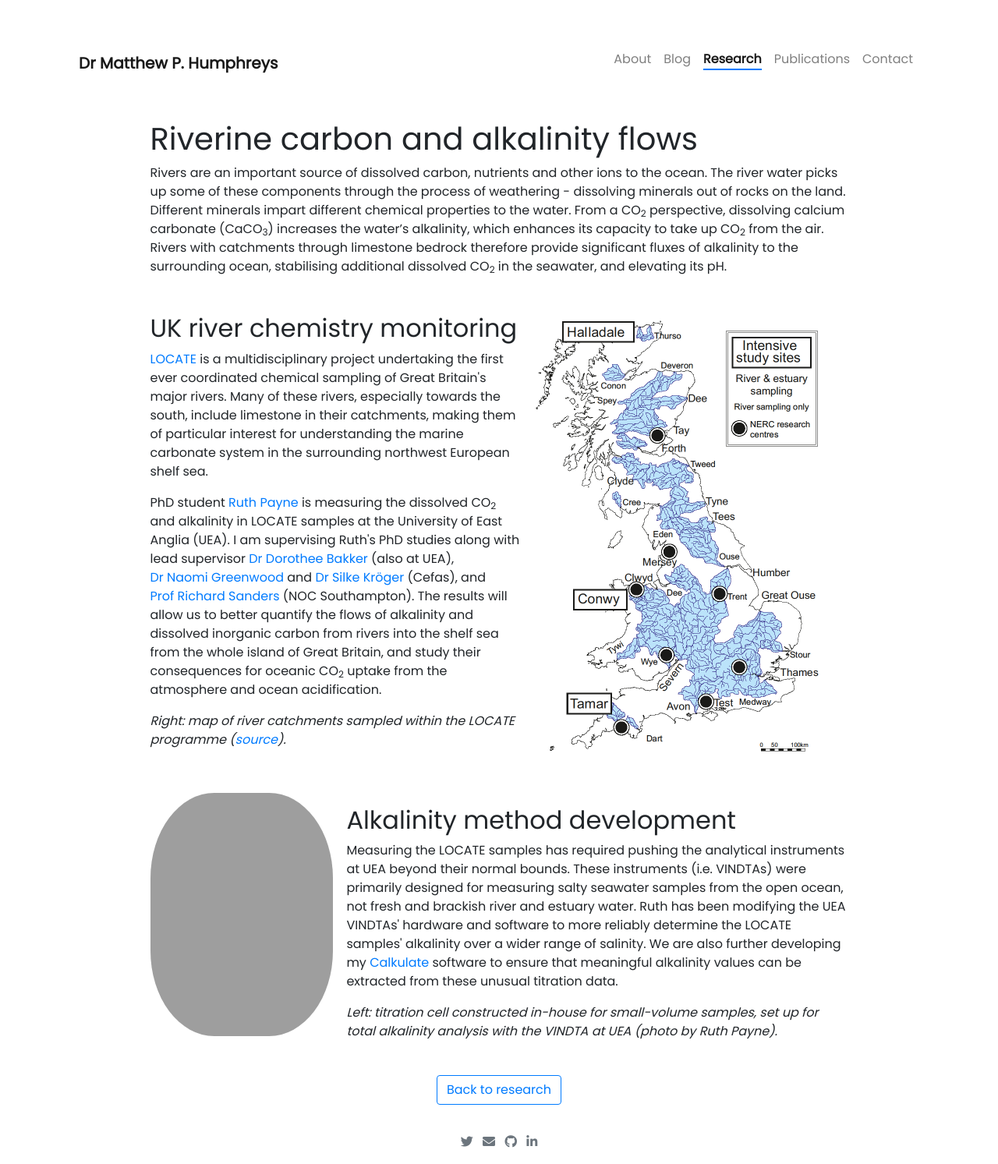
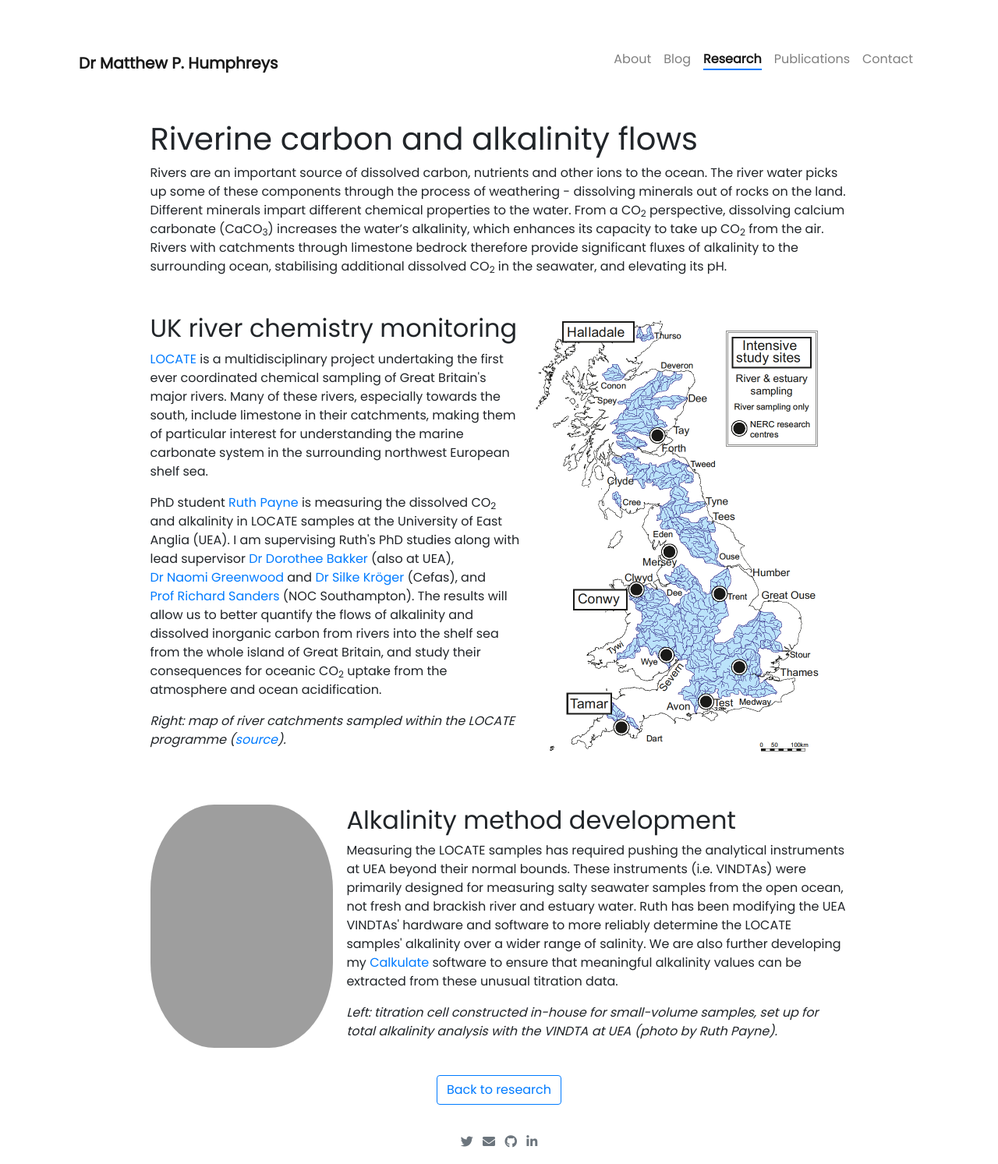
Before and after one commit to mvdh7/mvdh7.github.io, a Jekyll site: the page built from _projects/350-locate.md, in a window 1280 px wide. Shown: the whole page at 78% size. Built offline with Jekyll 4.4.1, drawn with Linux system fonts in a browser that asks for light colours; nearby versions of some CDN libraries; comment, search, counter and statistics services are not loaded; grey boxes are pictures that could not be loaded.

Commit message:
Back to center align

```diff
--- a/_projects/350-locate.md
+++ b/_projects/350-locate.md
@@ -28,9 +28,9 @@ Rivers are an important source of dissolved carbon, nutrients and other ions to
 
 </div>
 
-<div style="display:flex; align-items:flex-start; flex-direction:row">
+<div style="display:flex; align-items:center">
 
-<img src="https://raw.githubusercontent.com/mvdh7/mvdh7.github.io/master/images/rivercarbon/uea-alk-cell.jpg" style="border-radius:35%; width:234px; height:312px; flex-basis:234px; min-width:234px" />
+<img src="https://raw.githubusercontent.com/mvdh7/mvdh7.github.io/master/images/rivercarbon/uea-alk-cell.jpg" style="border-radius:35%; width:234px; height:312px; min-width:234px" />
 
 <div style="padding-left:2%">
 <h2>Alkalinity method development</h2>
```
